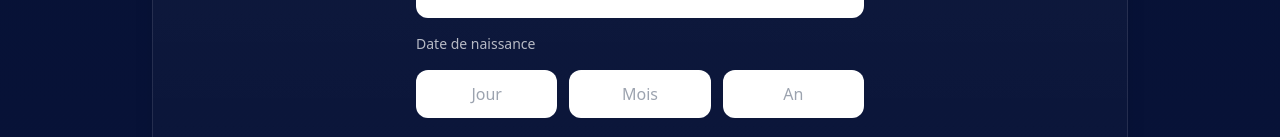
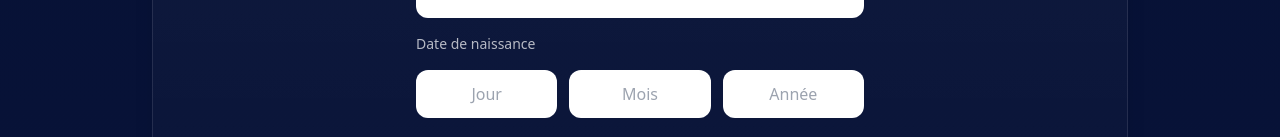
Before and after one commit to arnaudcrestey/procoach, a Next.js app in the folder arnaudcrestey-site-main/: page /resultat in a window 1280 px wide. Shown: the part 815-952 px from the top of the page. Built offline with nearby package versions, Linux system fonts and the light colour scheme.

Commit message:
Update page.tsx

```diff
--- a/arnaudcrestey-site-main/app/resultat/page.tsx
+++ b/arnaudcrestey-site-main/app/resultat/page.tsx
@@ -306,11 +306,11 @@ className="rounded-xl bg-white px-4 py-3 text-black text-center outline-none"
 <input
 type="text"
 inputMode="numeric"
-placeholder="An"
 value={birthYear}
 onChange={(e)=>setBirthYear(e.target.value)}
 required
 className="rounded-xl bg-white px-4 py-3 text-black text-center outline-none"
+placeholder={typeof window !== "undefined" && window.innerWidth < 640 ? "An" : "Année"}
 />
 
 </div>
```
